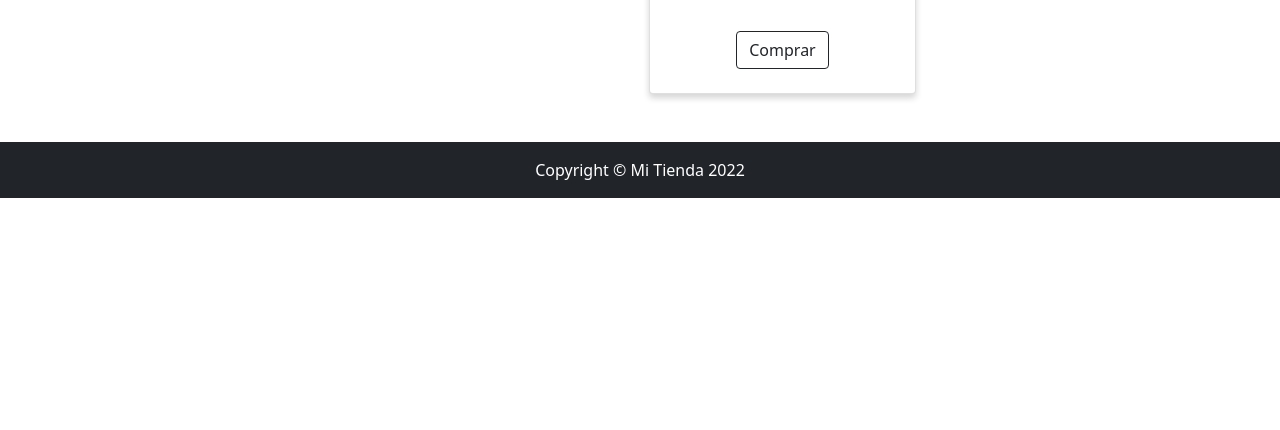
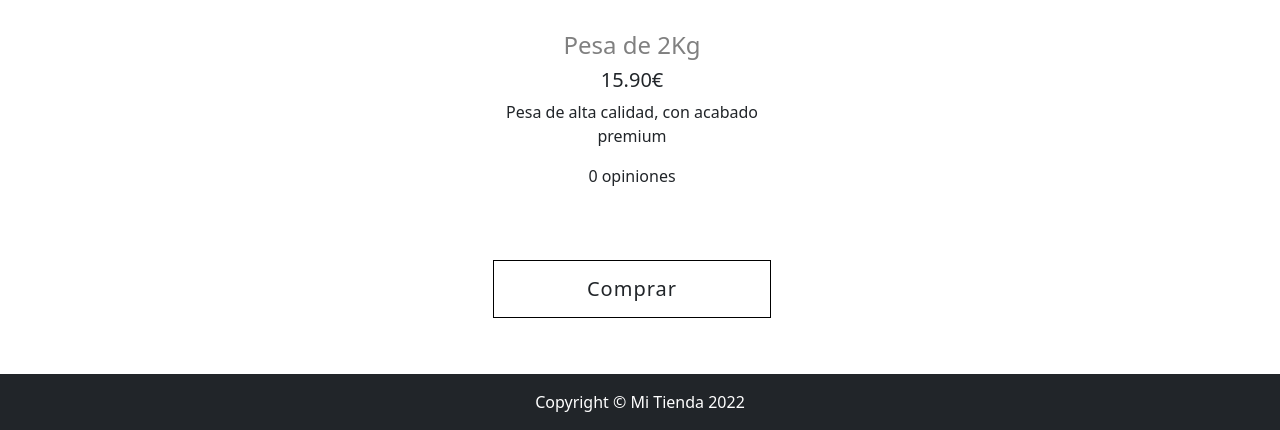
Before and after one commit to Sandra-Herrerias/tienda_ciber, a PHP site: page / in a window 1280 px wide. Shown: the part 1592-2022 px from the top of the page. Before the commit the page ends 1790 px from the top, so only its background shows below. Run offline with PHP 8.4, Linux system fonts and the light colour scheme; data comes from the database, SQL or seed files in the repository.

Commit message:
changes 2nd day

```diff
--- a/Ex5/accion.php
+++ b/Ex5/accion.php
@@ -2,6 +2,10 @@
 //Rebem els parameteres del formulari
 $nombre = htmlspecialchars($_POST['nombre']);
 $edad = (int)htmlspecialchars($_POST['edad']);
+$email = htmlspecialchars($_POST['email']);
 ?>
-Hola <?php echo $nombre; ?>.
+Hola <?php  echo $nombre; ?>.
+<br>
 Usted tiene <?php echo $edad; ?> años.
+<br>
+Su email es <?php echo $email; ?>
--- a/Ex5/formulari.php
+++ b/Ex5/formulari.php
@@ -4,8 +4,9 @@
  </head>
  <body>
 	 <form action="accion.php" method="post">
-		 <p>Su nombre: <input type="text" name="nombre"/></p>
-		 <p>Su edad: <input type="text" name="edad"/></p>
+		 <p>Su nombre: <input type="text" name="nombre" required/></p>
+		 <p>Su edad: <input type="number" name="edad" min="0" required/></p>
+		 <p>Su email: <input type="email" name="email" required/></p>
 		 <p><input type="submit" value="Enviar"/></p>
 	</form>
  </body>
--- a/tienda/_header.php
+++ b/tienda/_header.php
@@ -36,7 +36,7 @@ $mysqli->set_charset("utf8");
 	<!-- Navigation-->
 	<nav class="navbar navbar-expand-lg navbar-dark bg-dark">
 		<div class="container">
-			<a class="navbar-brand" href="index.php">Logo</a>
+			<a class="navbar-brand" href="index.php"><img id="logoImg" src="./img/logo.png" alt="logo"></a>
 			<button class="navbar-toggler" type="button" data-bs-toggle="collapse" data-bs-target="#navbarSupportedContent" aria-controls="navbarSupportedContent" aria-expanded="false" aria-label="Toggle navigation"><span class="navbar-toggler-icon"></span></button>
 			<div class="collapse navbar-collapse" id="navbarSupportedContent">
 				<ul class="navbar-nav me-auto mb-2 mb-lg-0 ms-lg-4">
--- a/tienda/css/shop-homepage.css
+++ b/tienda/css/shop-homepage.css
@@ -4,7 +4,11 @@
 }
 
 .card {
-    box-shadow: 0 4px 6px 0 rgba(22, 22, 26, 0.18);
+  box-shadow: none;
+    width:25rem;
+    border: none;
+    box-sizing: content-box;
+
 }
 
 .card:hover {
@@ -15,7 +19,19 @@ a {
   color: grey;
 }
 a:hover {
-  color: #daa520;
+  color: #FF914D;
+}
+
+#logoImg{
+  height: 70px;
+  width: 70px;
+}
+
+.bgButton{
+  background-color: #f44336;
+  width: 100%;
+  border: none;
+  border-radius: 0px;
 }
 
 @media (min-width: 768px) {
@@ -23,3 +39,35 @@ a:hover {
     height: 20vw;
   }
 }
+
+
+/* Fill button styling */
+.fill {
+  font-size: 20px;
+  font-weight: 200;
+  letter-spacing: 1px;
+  padding: 13px 50px 13px;
+  outline: 0;
+  border: 1px solid black;
+  cursor: pointer;
+  position: relative;
+  background-color: rgba(0, 0, 0, 0);
+}
+
+.fill::after {
+  content: "";
+  background-color: #FF914D;
+  width: 100%;
+  z-index: -1;
+  position: absolute;
+  height: 100%;
+  top: 7px;
+  left: 7px;
+  transition: 0.2s;
+}
+
+.fill:hover::after {
+  top: 0px;
+  left: 0px;
+}
+/* End of Fill Button  */
--- a/tienda/index.php
+++ b/tienda/index.php
@@ -10,8 +10,7 @@
 
 				<?php $sql = "SELECT * FROM categorias";
 				$resultado = mysqli_query($mysqli, $sql);
-			  while ($row = mysqli_fetch_assoc($resultado))
-			  { ?>
+				while ($row = mysqli_fetch_assoc($resultado)) { ?>
 					<!-- Esta linia se va a ejecutar tantas veces como categorias existan en la base de datos -->
 					<a href="index.php?id_cat=<?php echo $row['id_categoria']; ?>" class="list-group-item"><?php echo $row['nombre']; ?></a>
 				<?php } ?>
@@ -20,7 +19,6 @@
 		<!-- /.col-lg-3 -->
 		<div class="col-lg-9">
 
-
 			<div id="carouselExampleIndicators" class="carousel slide my-4" data-bs-ride="carousel">
 				<div class="carousel-indicators">
 					<button type="button" data-bs-target="#carouselExampleIndicators" data-bs-slide-to="0" class="active" aria-current="true" aria-label="Slide 1"></button>
@@ -28,10 +26,10 @@
 				</div>
 				<div class="carousel-inner">
 					<div class="carousel-item active">
-			  <img src="./img/slider/bcnactiva.jpeg" class="d-block w-100" alt="...">
+						<img src="./img/slider/slider1.png" class="d-block w-100" alt="...">
 					</div>
 					<div class="carousel-item">
-			  <img src="./img/slider/cibernarium2.jpg" class="d-block w-100" alt="...">
+						<img src="./img/slider/slider2.png" class="d-block w-100" alt="...">
 					</div>
 
 				</div>
@@ -44,26 +42,24 @@
 					<span class="visually-hidden">Next</span>
 				</button>
 			</div>
-
+		</div>
 		<div class="row gx-4 gx-lg-3 row-cols-1 row-cols-md-2 row-cols-lg-3 justify-content-center">
 			<?php
-			if(isset($_REQUEST['id_cat'])){
-				$sql_prod = "SELECT * FROM productos WHERE categoria_id=".$_REQUEST['id_cat'];
-			}else{
+			if (isset($_REQUEST['id_cat'])) {
+				$sql_prod = "SELECT * FROM productos WHERE categoria_id=" . $_REQUEST['id_cat'];
+			} else {
 				$sql_prod = "SELECT * FROM productos";
 			}
 
 			$resultado_prod = mysqli_query($mysqli, $sql_prod);
-			if(mysqli_num_rows($resultado_prod)>0)
-			{
-				while ($row_prod = mysqli_fetch_assoc($resultado_prod))
-				{
+			if (mysqli_num_rows($resultado_prod) > 0) {
+				while ($row_prod = mysqli_fetch_assoc($resultado_prod)) {
 			?>
-			  <div class="col mb-5">
-				<div class="card h-100">
+					<div class="col mb-5 d-flex justify-content-center container mt-5">
+						<div class="card h-100 p-3 bg-white">
 							<a href="#"><img class="card-img-top" src="./img/productes/<?php echo $row_prod['url_foto']; ?>" alt=""></a>
-				  <div class="card-body">
-					<h4 class="card-title">
+							<div class="card-body mt-2 about-product text-center">
+								<h4 class="card-title mt-2">
 									<a href="#" class="text-decoration-none"><?php echo $row_prod['nombre']; ?></a>
 								</h4>
 								<h5><?php echo $row_prod['precio']; ?>€</h5>
@@ -71,16 +67,18 @@
 								<p class="pull-right"><?php echo $row_prod['n_opiniones']; ?> opiniones</p>
 							</div>
 
-				  <div class="card-footer p-4 pt-0 border-top-0 bg-transparent">
-						<div class="text-center"><a class="btn btn-outline-dark mt-auto" href="https://www.paypal.com/cgi-bin/webscr?cmd=_xclick&business=sandra%40hotmail%2ecom&lc=ES&item_name=<?php echo $row_prod['nombre']; ?>&amount=<?php echo $row_prod['precio']; ?>&currency_code=EUR&button_subtype=services&no_note=0&bn=PP%2dBuyNowBF%3abtn_buynowCC_LG%2egif%3aNonHostedGuest" target="_blank">Comprar</a></div>
+							<div class="card-footer p-4 pt-0 border-top-0 bg-transparent stats mt-2">
+								<div class="text-center"><a class="btn btn-outline-dark mt-auto bgButton fill" href="https://www.paypal.com/cgi-bin/webscr?cmd=_xclick&business=sandra%40hotmail%2ecom&lc=ES&item_name=<?php echo $row_prod['nombre']; ?>&amount=<?php echo $row_prod['precio']; ?>&currency_code=EUR&button_subtype=services&no_note=0&bn=PP%2dBuyNowBF%3abtn_buynowCC_LG%2egif%3aNonHostedGuest" target="_blank">Comprar</a></div>
 							</div>
 
 						</div>
 					</div>
 				<?php
 				}
-			}else{ ?>
-				<div class="col-sm-12"><h2>No hay productos en esta categoría</h2></div>
+			} else { ?>
+				<div class="col-sm-12">
+					<h2>No hay productos en esta categoría</h2>
+				</div>
 			<?php
 			}
 			?>
@@ -88,7 +86,7 @@
 		<!-- /.row -->
 	</div>
 	<!-- /.col-lg-9 -->
-    </div>
+
 	<!-- /.row -->
 </div>
 <!-- /.container -->
```
Also changed, not shown: Ex0/index.php (added, +93 -0 lines), tienda/img/logo.png (added), tienda/img/slider/bcnactiva.jpeg (deleted), tienda/img/slider/cibernarium2.jpg (deleted), tienda/img/slider/slider1.png, tienda/img/slider/slider2.png (added). Lines whose indentation alone changed are shown as unchanged.
